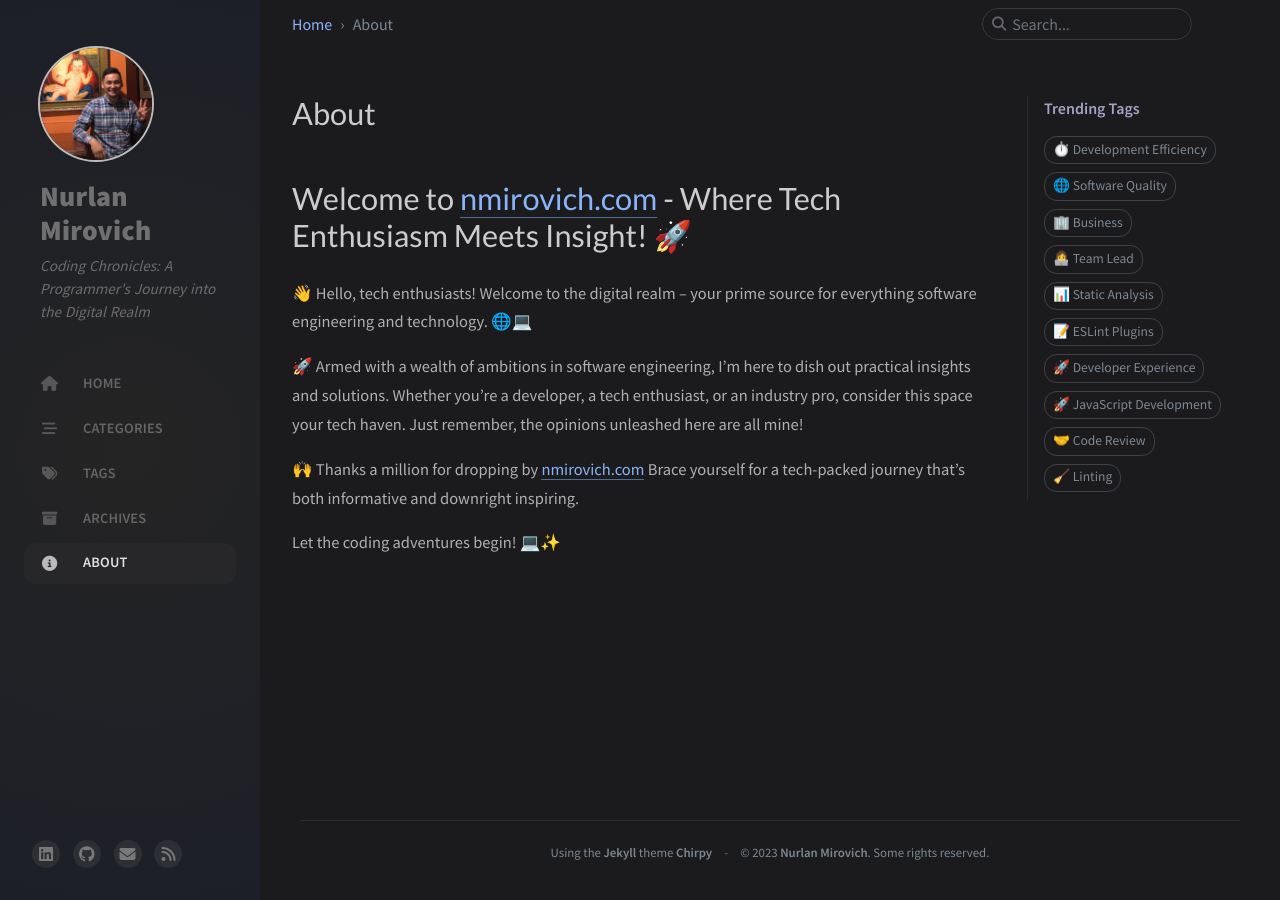
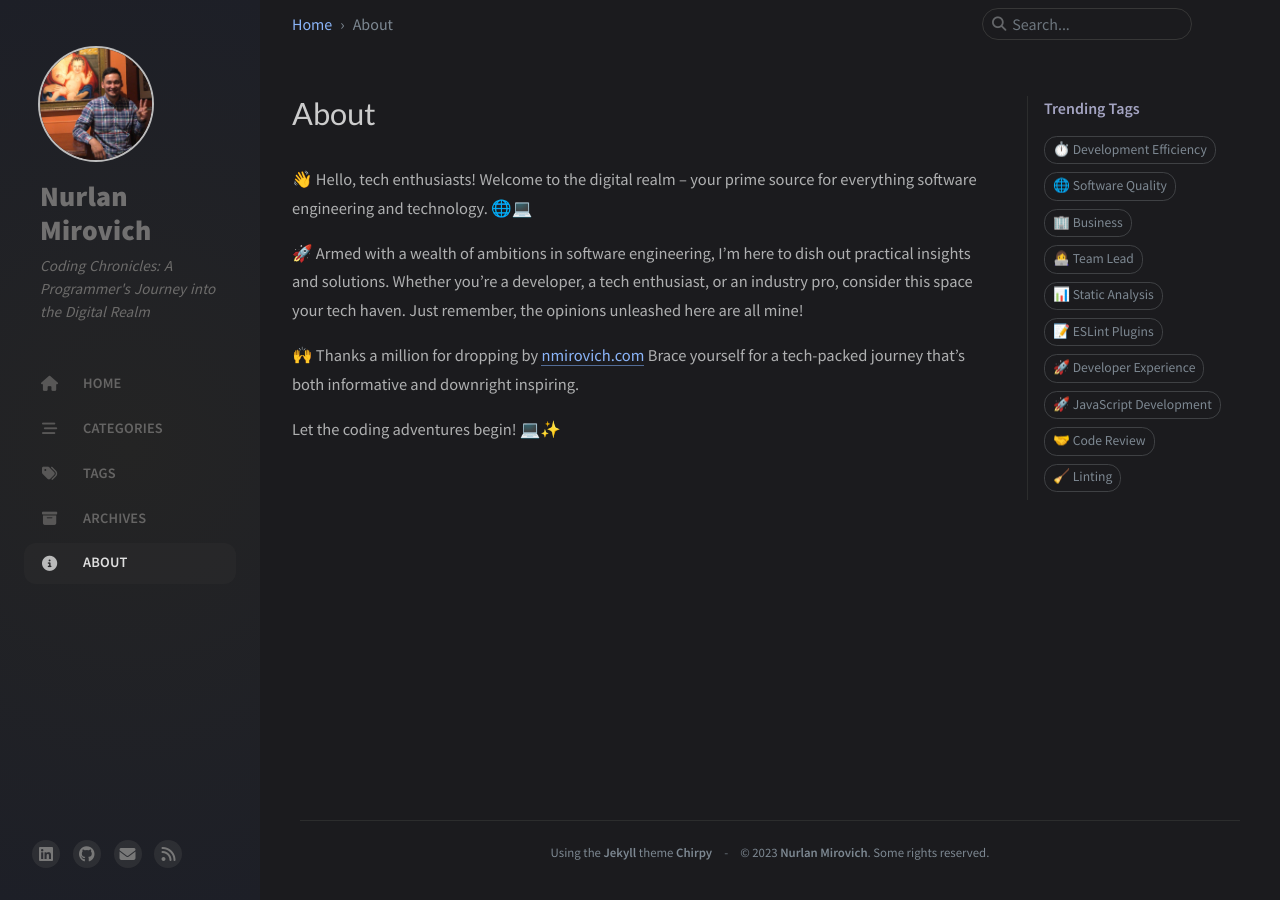
Before and after one commit to lakviat/nmirovich.com, a Jekyll site: the page built from _tabs/about.md, in a window 1280 px wide. Built offline with Jekyll 4.4.1, drawn with Linux system fonts in a browser that asks for light colours; cached includes are drawn as plain includes; a script that is not in the unit is left out; comment, search, counter and statistics services are not loaded.

Commit message:
throwing a small update

```diff
--- a/_tabs/about.md
+++ b/_tabs/about.md
@@ -5,13 +5,11 @@ order: 4
 ---
 <!-- markdownlint-disable MD041 -->
 
-# Welcome to [nmirovich.com](https://nmirovich) - Where Tech Enthusiasm Meets Insight! 🚀
-
 👋 Hello, tech enthusiasts! Welcome to the digital realm – your prime source for everything software engineering and technology. 🌐💻
 
 🚀 Armed with a wealth of ambitions in software engineering, I'm here to dish out practical insights and solutions. Whether you're a developer, a tech enthusiast, or an industry pro, consider this space your tech haven. Just remember, the opinions unleashed here are all mine!
 
-🙌 Thanks a million for dropping by [nmirovich.com](https://nmirovich) Brace yourself for a tech-packed journey that's both informative and downright inspiring.
+🙌 Thanks a million for dropping by [nmirovich.com](https://www.nmirovich.com) Brace yourself for a tech-packed journey that's both informative and downright inspiring.
 
 Let the coding adventures begin! 💻✨
 
```
